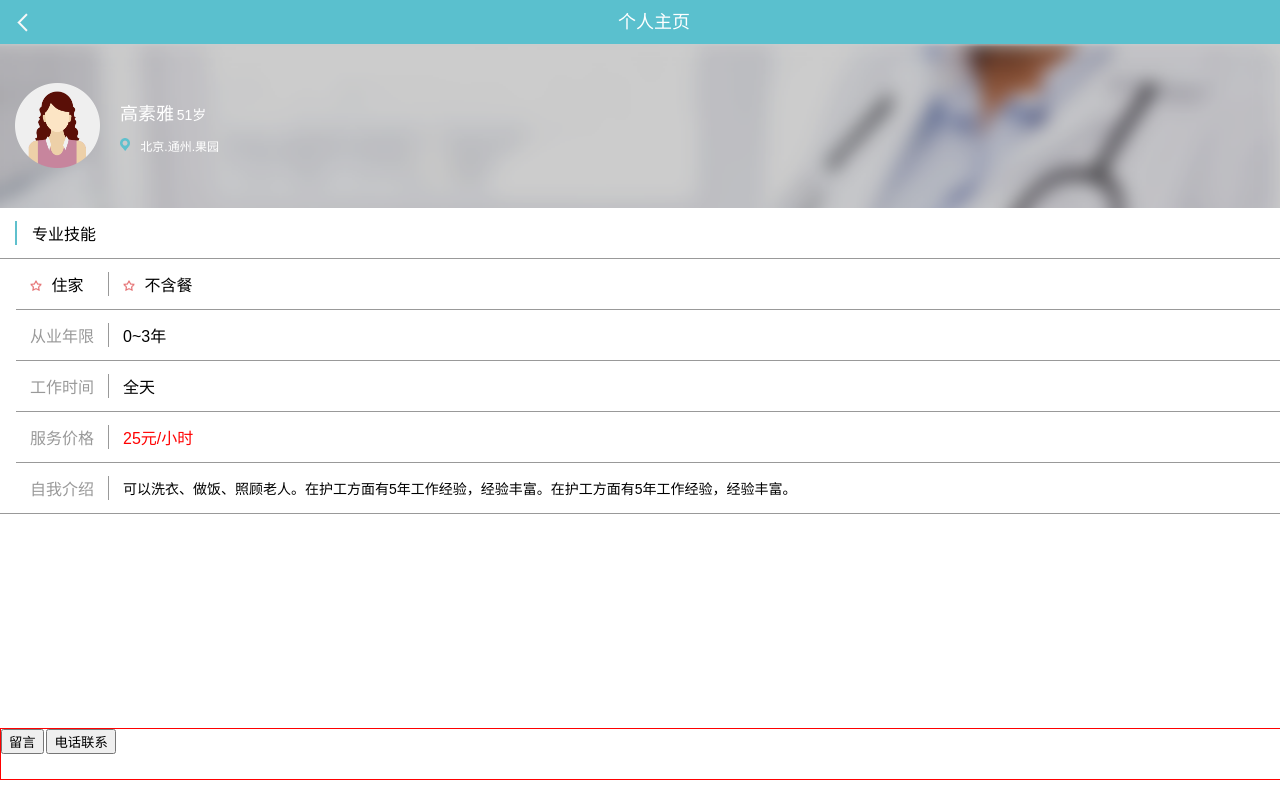
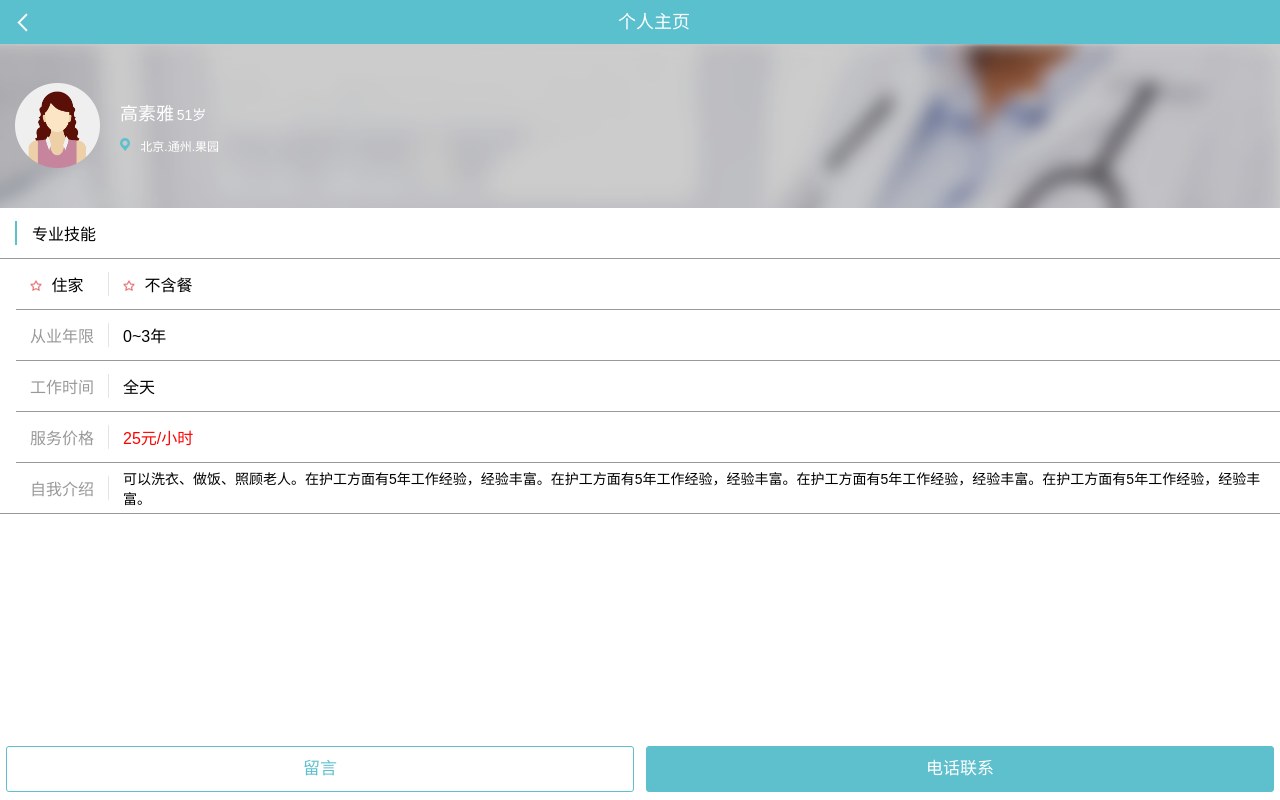
Before and after one commit to marshuo/jnshu-css, a plain HTML site: page task5/detail.html in a window 1280 px wide. Drawn offline with Linux system fonts and the light colour scheme.

Commit message:
解决footer按钮自适应和挡住主体内容问题

```diff
--- a/task5/detail.css
+++ b/task5/detail.css
@@ -7,6 +7,8 @@ body {
   margin: 0;
   padding: 0;
 }
+
+/* header */
 
 .header {
   height: 4.4rem;
@@ -24,6 +26,17 @@ body {
   vertical-align: middle;
   margin-left: 1.7rem;
   margin-top: 1.3rem;
+}
+
+/* main */
+.main {
+  position: absolute;
+  width: 100%;
+  /*min-width: 300px;*/
+  top: 4.4rem;
+  bottom: 6.5rem;
+  /*正文内容不会被footer挡住*/
+  overflow-y: auto;
 }
 
 .divTop{
@@ -109,7 +122,7 @@ body {
 }
 
 .formBody .left {
-  border-right: 1px solid #999;
+  border-right: 1px solid #e1e5e7;
   color: #999;
   min-width: 6.4rem;
 }
@@ -121,6 +134,7 @@ body {
 .option>span>span {
   padding: 0;
 }
+
 .option img {
   width: 1.2rem;
   padding-right: 0.5rem;
@@ -136,14 +150,36 @@ body {
   font-size: 1.4rem;
 }
 
+
+/* footer */
 .footer {
   position: fixed;
-  bottom: 2.0rem;
+  display: flex;
+  bottom: 0;
+  left: 0;
+  padding: 0.3rem 0;
+  background-color: #fff;
+  min-width: 30rem;
   width: 100%;
-  border: 1px solid red;
-  height: 5.0rem;
 }
 
+.footer a {
+  display: inline-block;
+  border: 0;
+  padding: 0;
+  flex: 1;
+  border-radius: 0.3rem;
+  color: #5FC0CD;
+  font-size: 1.7rem;
+  height: 4.4rem;
+  line-height: 4.4rem;
+  margin: 0.5rem 0.6rem;
+  text-decoration: none;
+  border: 1px solid #5FC0CD;
+  text-align: center;
+}
 
-.footer button {
+.footer .active {
+  background-color: #5FC0CD;
+  color: #fff;
 }
--- a/task5/detail.html
+++ b/task5/detail.html
@@ -59,15 +59,23 @@
         </div>
         <div class="introduce">
           <span class="left">自我介绍</span>
-          <span class="right">可以洗衣、做饭、照顾老人。在护工方面有5年工作经验，经验丰富。在护工方面有5年工作经验，经验丰富。</span>
+          <span class="right">可以洗衣、做饭、照顾老人。在护工方面有5年工作经验，经验丰富。在护工方面有5年工作经验，经验丰富。在护工方面有5年工作经验，经验丰富。在护工方面有5年工作经验，经验丰富。</span>
         </div>
       </div>
     </div>
   </div>
   <div class="footer">
-    <button>留言</button>
-    <button>电话联系</button>
+    <!--<button>留言</button>-->
+    <!--<button class="active">电话联系</button>-->
+    <a href="#">留言</a>
+    <a class="active" ref="#">电话联系</a>
   </div>
+
+  <!--<footer>-->
+    <!--<button type="button" class="btn-common">留言</button>-->
+    <!--<button type="button" class="btn-inverse">电话联系</button>-->
+  <!--</footer>-->
+
 </div>
 </body>
 </html>
```
